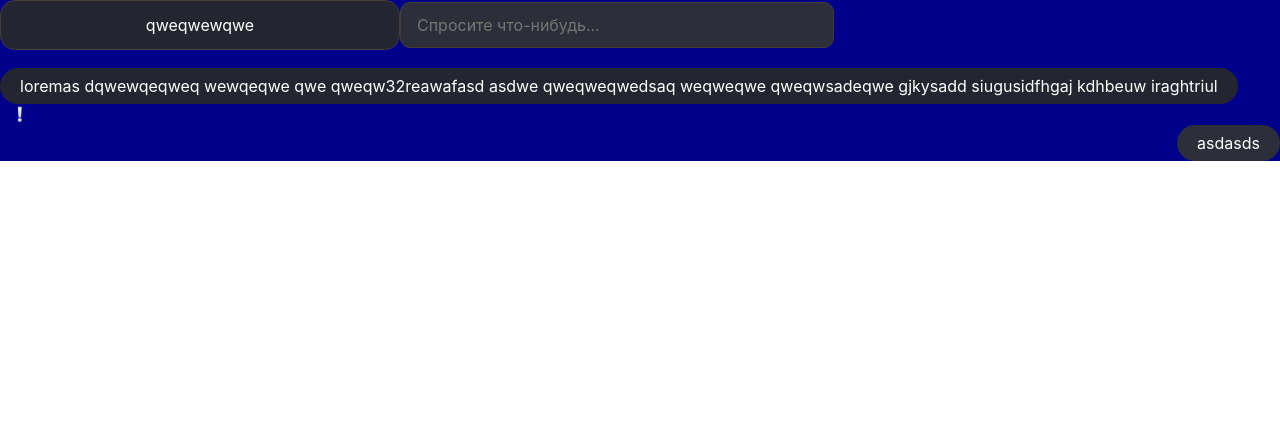
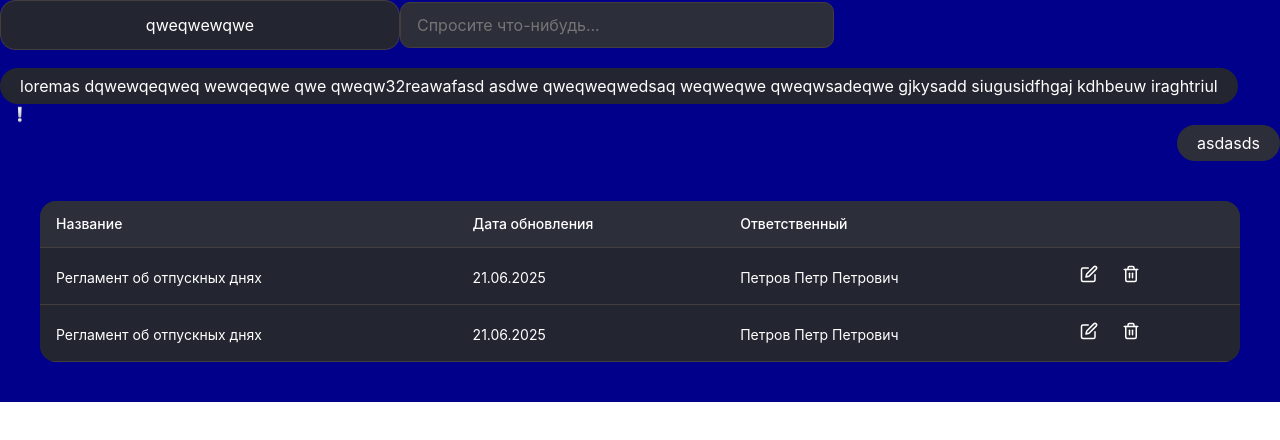
Before and after one commit to justyartsev/HR-Guardian, a React (Vite) app in the folder FrontEnd/: page / in a window 1280 px wide. Shown: the top 440 px of the page. Built offline with nearby package versions, Linux system fonts and the light colour scheme.

Commit message:
Table with documents

```diff
--- a/FrontEnd/package.json
+++ b/FrontEnd/package.json
@@ -12,6 +12,7 @@
   "dependencies": {
     "react": "^19.2.0",
     "react-dom": "^19.2.0",
+    "react-icons": "^5.5.0",
     "styled-components": "^6.1.19"
   },
   "devDependencies": {
--- a/FrontEnd/src/App.jsx
+++ b/FrontEnd/src/App.jsx
@@ -1,6 +1,20 @@
 import { Button } from './components/Button/button.jsx'
 import { Message } from './components/Message/message.jsx'
 import { Input } from './components/input/Input.jsx'
+import { Table } from "./components/Table/Table";
+
+const mockData = [
+  {
+    name: "Регламент об отпускных днях",
+    date: "21.06.2025",
+    owner: "Петров Петр Петрович",
+  },
+  {
+    name: "Регламент об отпускных днях",
+    date: "21.06.2025",
+    owner: "Петров Петр Петрович",
+  },
+];
 
 function App() {
 
@@ -14,6 +28,9 @@ function App() {
       />
       <Message type={"output"} alertMsg="weqiuryjbdsfudsiyarweagjguh">loremas dqwewqeqweq wewqeqwe  qwe qweqw32reawafasd asdwe qweqweqwedsaq weqweqwe qweqwsadeqwe gjkysadd siugusidfhgaj kdhbeuw iraghtriul</Message>
       <Message type={"input"}>asdasds</Message>
+      <div style={{ backgroundColor: "darkblue", padding: "40px" }}>
+        <Table data={mockData} />
+      </div>
     </div>
   )
 }
--- /dev/null
+++ b/FrontEnd/src/components/Table/Table.jsx
@@ -0,0 +1,32 @@
+import { TableWrapper, StyledTable, Thead, Th, Tbody } from "./table.styles";
+import { TableRow } from "./TableRow";
+
+export function Table({ data }) {
+    return (
+        <TableWrapper>
+            <StyledTable>
+                <Thead>
+                    <tr>
+                        <Th>Название</Th>
+                        <Th>Дата обновления</Th>
+                        <Th>Ответственный</Th>
+                        <Th></Th>
+                    </tr>
+                </Thead>
+
+                <Tbody>
+                    {data.map((item, index) => (
+                        <TableRow
+                            key={index}
+                            name={item.name}
+                            date={item.date}
+                            owner={item.owner}
+                            onEdit={() => console.log("edit", item)}
+                            onDelete={() => console.log("delete", item)}
+                        />
+                    ))}
+                </Tbody>
+            </StyledTable>
+        </TableWrapper>
+    );
+}
--- /dev/null
+++ b/FrontEnd/src/components/Table/TableRow.jsx
@@ -0,0 +1,22 @@
+import { Tr, Td, Actions, IconButton } from "./table.styles";
+import { FiEdit, FiTrash2 } from "react-icons/fi";
+
+export function TableRow({ name, date, owner, onEdit, onDelete }) {
+    return (
+        <Tr>
+            <Td>{name}</Td>
+            <Td>{date}</Td>
+            <Td>{owner}</Td>
+            <Td>
+                <Actions>
+                    <IconButton onClick={onEdit}>
+                        <FiEdit />
+                    </IconButton>
+                    <IconButton className="danger" onClick={onDelete}>
+                        <FiTrash2 />
+                    </IconButton>
+                </Actions>
+            </Td>
+        </Tr>
+    );
+}
--- /dev/null
+++ b/FrontEnd/src/components/Table/table.styles.js
@@ -0,0 +1,62 @@
+import styled from "styled-components";
+
+export const TableWrapper = styled.div`
+    width: 100%;
+    background-color: var(--primary-black-2);
+    border-radius: 16px;
+    overflow: hidden;
+`;
+
+export const StyledTable = styled.table`
+    width: 100%;
+    color: var(--primary-white-1);
+    font-size: 1.4rem;
+`;
+
+export const Thead = styled.thead`
+    background-color: var(--primary-black-3);
+`;
+
+export const Th = styled.th`
+    text-align: left;
+    padding: 1.6rem;
+    font-weight: 500;
+    border-bottom: 1px solid var(--primasy-stroke-1);
+`;
+
+export const Tbody = styled.tbody``;
+
+export const Tr = styled.tr`
+    transition: background-color 200ms ease;
+
+    &:hover {
+        background-color: var(--primary-black-3);
+    }
+`;
+
+export const Td = styled.td`
+    padding: 1.6rem;
+    border-bottom: 1px solid var(--primasy-stroke-1);
+`;
+
+export const Actions = styled.div`
+    display: flex;
+    gap: 1.2rem;
+`;
+
+export const IconButton = styled.button`
+    background: none;
+    border: none;
+    color: var(--primary-white-1);
+    font-size: 1.8rem;
+    cursor: pointer;
+    transition: color 200ms ease;
+
+    &:hover {
+        color: var(--secondary-orange-1);
+    }
+
+    &.danger:hover {
+        color: var(--secondary-red-1);
+    }
+`;
```
Also changed, not shown: 1 other file (tests, documents, lock files or other folders).
